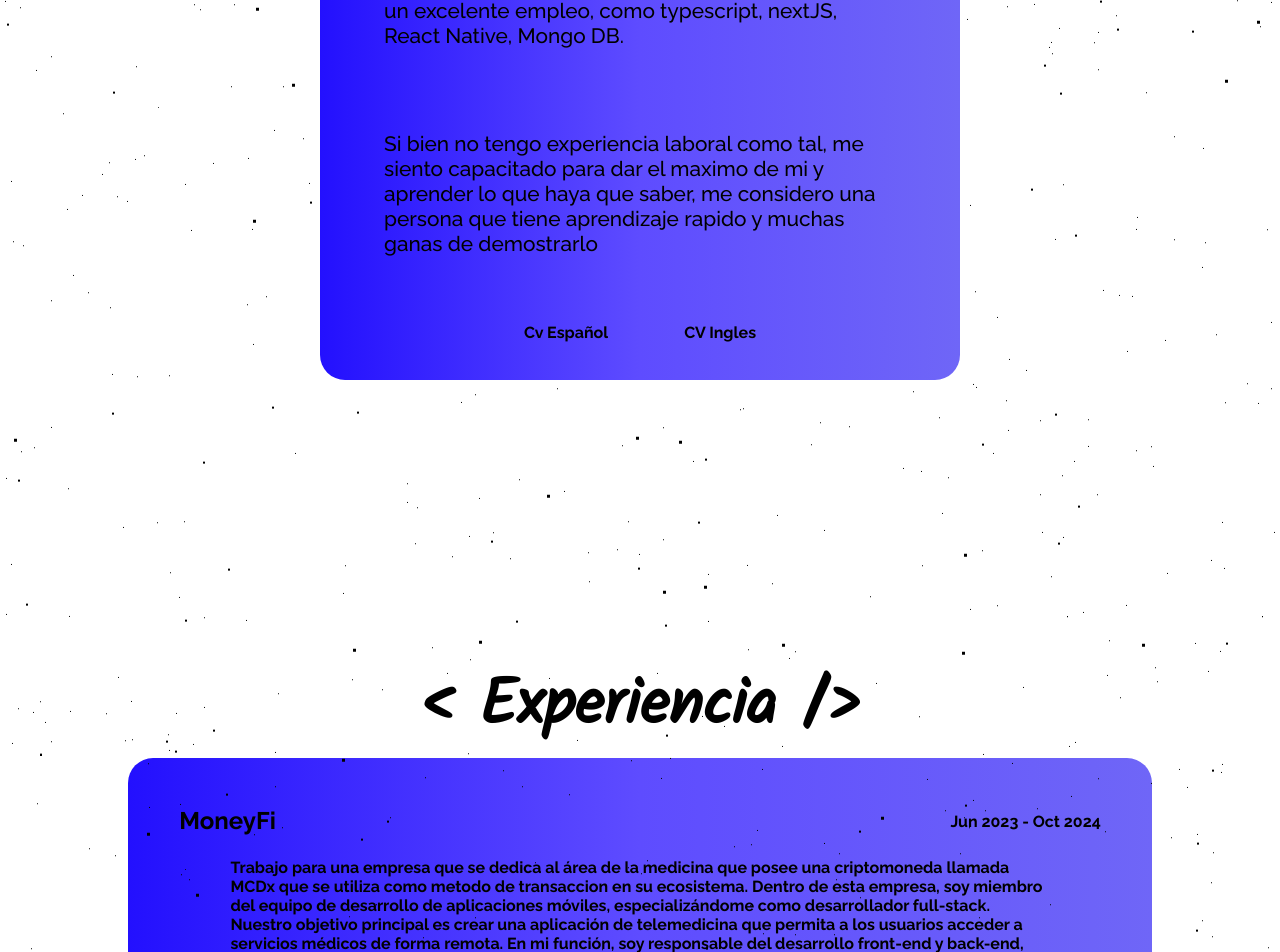
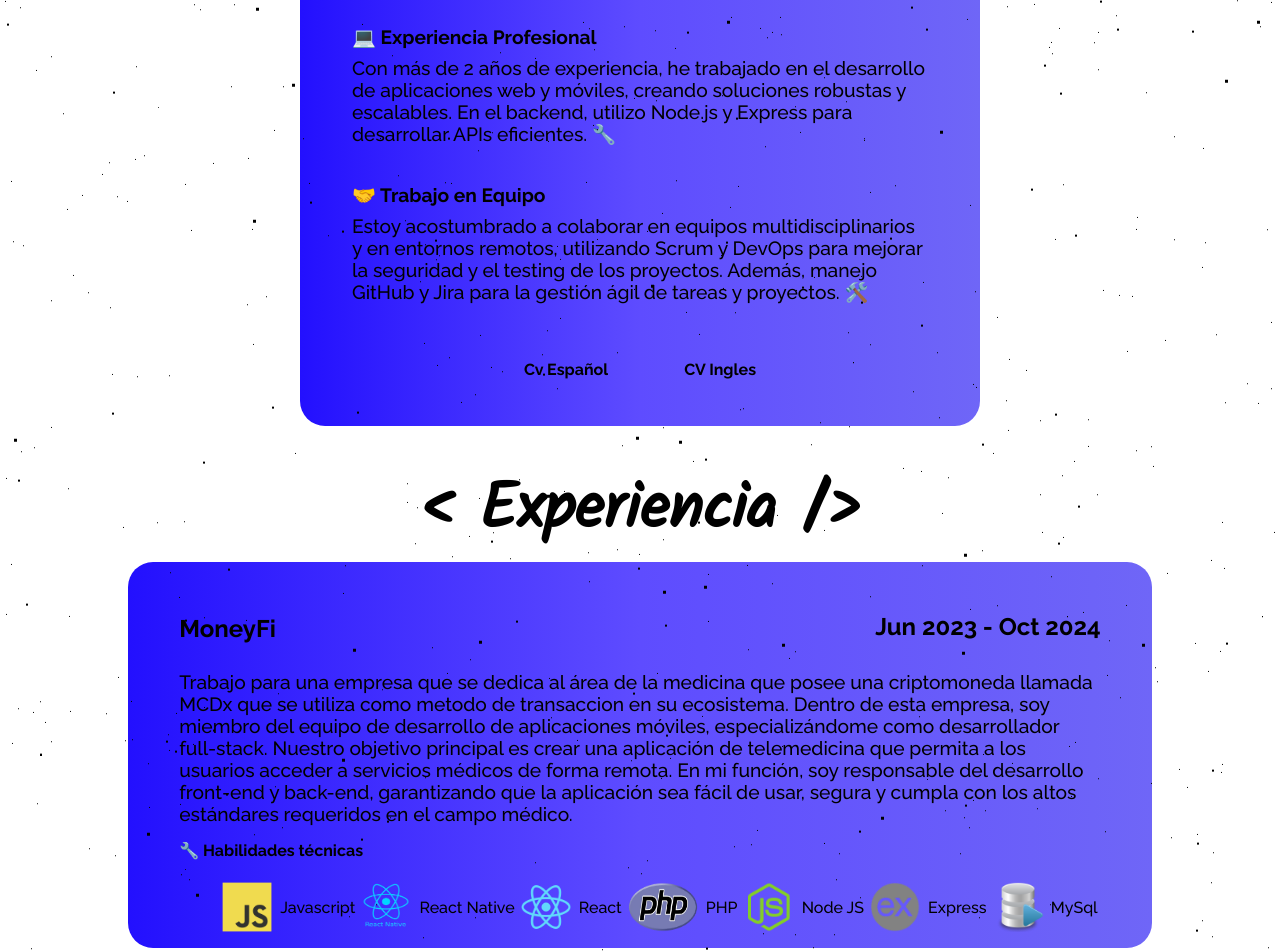
Before and after one commit to Julihumere/portfolio-Julio-Humere, a Next.js app: page / in a window 1280 px wide. Shown: the part 1140-2092 px from the top of the page. Built offline with nearby package versions, Linux system fonts and the light colour scheme.

Commit message:
Refactor styles for SobreMi, MenuDesplegable, and Experiencia components; enhance responsiveness and layout, and update language files with new section titles and descriptions.

```diff
--- a/Components/Experiencia.jsx
+++ b/Components/Experiencia.jsx
@@ -1,5 +1,6 @@
 import React from "react";
 import styles from "../styles/Experiencia.module.css";
+import Image from "next/image";
 
 export default function Experiencia({ props }) {
   return (
@@ -10,11 +11,84 @@ export default function Experiencia({ props }) {
           <h1>{props.nombre}</h1>
           <h2>{props.fecha}</h2>
         </div>
-        <h4 className={styles.item__text}>{props.text}</h4>
+        <p className={styles.item__text}>{props.text}</p>
 
-        <h5 className={styles.item__skills}>
-          Habilidades técnicas: {props.Habilidades}
-        </h5>
+        <div className={styles.item__skills}>
+          <strong>{props.titulohab}</strong>
+          <ul>
+            <li>
+              <Image
+                alt="Javascript"
+                src="/img/FrontEnd/Javascript.png"
+                width={50}
+                height={50}
+                className={styles.img__skills}
+              />
+              <p>Javascript</p>
+            </li>
+            <li>
+              <Image
+                alt="React Native"
+                src="/img/FrontEnd/ReactNative.webp"
+                width={50}
+                height={50}
+                className={styles.img__skills}
+              />
+              <p>React Native</p>
+            </li>
+            <li>
+              <Image
+                alt="React"
+                src="/img/FrontEnd/React.png"
+                width={50}
+                height={50}
+                className={styles.img__skills}
+              />
+              <p>React</p>
+            </li>
+
+            <li>
+              <Image
+                alt="PHP"
+                src="/img/FrontEnd/PHP.webp"
+                width={70}
+                height={50}
+                className={styles.img__skills}
+              />
+              <p>PHP</p>
+            </li>
+            <li>
+              <Image
+                alt="Node JS"
+                src="/img/Backend/nodejs.png"
+                width={50}
+                height={50}
+                className={styles.img__skills}
+              />
+              <p>Node JS</p>
+            </li>
+            <li>
+              <Image
+                alt="Express"
+                src="/img/Backend/express.png"
+                width={50}
+                height={50}
+                className={styles.img__skills}
+              />
+              <p>Express</p>
+            </li>
+            <li>
+              <Image
+                alt="SQL"
+                src="/img/Backend/sql.png"
+                width={50}
+                height={50}
+                className={styles.img__skills}
+              />
+              <p>MySql</p>
+            </li>
+          </ul>
+        </div>
       </div>
     </div>
   );
--- a/Components/SobreMi.jsx
+++ b/Components/SobreMi.jsx
@@ -8,10 +8,16 @@ export default function About({ props }) {
       <title>{props.titulo}</title>
       <div className={styles.SobreMi__text}>
         <div className={styles.Hoja1}>
-          <p>{props.text1}</p>
+          <p>
+            <strong>{props.titulo1}</strong> {props.formacion}
+          </p>
+          <p>
+            <strong>{props.titulo2}</strong> {props.experiencia}
+          </p>
+          <p>
+            <strong>{props.titulo3}</strong> {props.equipo}
+          </p>
         </div>
-        <div className={styles.Hoja2}>
-          <p>{props.text2}</p>
         <div className={styles.SobreMi__buttons__cv}>
           <ul className={styles.SobreMi__Buttons}>
             <li className={styles.SobreMi__li}>
@@ -54,6 +60,5 @@ export default function About({ props }) {
         </div>
       </div>
     </div>
-    </div>
   );
 }
--- a/Lang/en.json
+++ b/Lang/en.json
@@ -13,8 +13,12 @@
   "SobreMi": {
     "titulo": "< About Me />",
     "tituloText": "About Me",
-    "text1": "I was part of Henry's bootcamp, which gave me +600 hours of code, practice and learning. In which I learned Javascript, React, Node.JS, Express, Redux, HTML, CSS. And I continue to learn new technologies that lead me to an excellent job, such as typescript, nextJS, React Native, Mongo DB.",
-    "text2": "Although I do not have work experience as such, I feel empowered to give my best and learn what there is to know, I consider myself a person who learns quickly and is eager to prove it.",
+    "titulo1": "🚀 Education",
+    "titulo2": "💻 Professional Experience",
+    "titulo3": "🤝 Teamwork",
+    "formacion": "I completed the Henry bootcamp, gaining over 600 hours of hands-on practice and learning in web and mobile development. During this time, I mastered technologies such as JavaScript, React, Node.js, Express, Redux, HTML, and CSS. 🌱 I am currently pursuing a Web Development Technician degree at the National University of Entre Ríos 🎓, and I am proficient in tools like TypeScript, Next.js, React Native, and MongoDB.",
+    "experiencia": "With over 2 years of experience, I’ve worked on developing web and mobile applications, creating robust and scalable solutions. On the backend, I leverage Node.js and Express to build efficient APIs. 🔧",
+    "equipo": "I’m accustomed to collaborating in multidisciplinary teams and remote environments, using Scrum and DevOps practices to enhance project security and testing. I also use GitHub and Jira for agile task and project management. 🛠️",
     "CvEspañol": "Cv Spanish",
     "CVIngles": "CV English"
   },
@@ -23,6 +27,7 @@
     "nombre": "MoneyFi",
     "fecha": "Jun 2023 - Oct 2024",
     "text": "I work for a company in the healthcare industry that uses a cryptocurrency called MDCx. Within this company, I am a member of the mobile app development team, specializing as a full-stack developer. Our primary focus is to create a telemedicine application that allows users to access medical services remotely. In my role, I am responsible for both front-end and back-end development, ensuring that the application is user-friendly, secure, and meets the high standards required in the medical field.",
+    "titulohab": "🔧 Technical skills",
     "Habilidades": "Javascript, React-native, PHP, Mysql"
   },
   "Habilidades": {
--- a/Lang/es.json
+++ b/Lang/es.json
@@ -13,8 +13,12 @@
   "SobreMi": {
     "titulo": "< Sobre Mi />",
     "tituloText": "Sobre Mi",
-    "text1": "Fui parte del bootcamp de Henry, el cual me proporciono +600 horas de codeo, practica y aprendizaje. En el cual aprendi Javascript, React, Node.JS, Express, Redux, HTML, CSS. Y continuo aprendiendo nuevas tecnologias que me den paso a un excelente empleo, como typescript, nextJS, React Native, Mongo DB.",
-    "text2": "Si bien no tengo experiencia laboral como tal, me siento capacitado para dar el maximo de mi y aprender lo que haya que saber, me considero una persona que tiene aprendizaje rapido y muchas ganas de demostrarlo",
+    "titulo1": "🚀 Formación",
+    "titulo2": "💻 Experiencia Profesional",
+    "titulo3": "🤝 Trabajo en Equipo",
+    "formacion": "Fui parte del bootcamp de Henry, donde adquirí más de 600 horas de práctica y aprendizaje en desarrollo web y móvil. Durante este tiempo, dominé tecnologías como JavaScript, React, Node.js, Express, Redux, HTML y CSS. 🌱 Actualmente, estoy cursando la Tecnicatura en Desarrollo Web en la Universidad Nacional de Entre Ríos 🎓, y ya manejo herramientas como TypeScript, Next.js, React Native y MongoDB",
+    "experiencia": "Con más de 2 años de experiencia, he trabajado en el desarrollo de aplicaciones web y móviles, creando soluciones robustas y escalables. En el backend, utilizo Node.js y Express para desarrollar APIs eficientes. 🔧",
+    "equipo": "Estoy acostumbrado a colaborar en equipos multidisciplinarios y en entornos remotos, utilizando Scrum y DevOps para mejorar la seguridad y el testing de los proyectos. Además, manejo GitHub y Jira para la gestión ágil de tareas y proyectos. 🛠️",
     "CvEspañol": "Cv Español",
     "CVIngles": "CV Ingles"
   },
@@ -23,6 +27,7 @@
     "nombre": "MoneyFi",
     "fecha": "Jun 2023 - Oct 2024",
     "text": "Trabajo para una empresa que se dedica al área de la medicina que posee una criptomoneda llamada MCDx que se utiliza como metodo de transaccion en su ecosistema. Dentro de esta empresa, soy miembro del equipo de desarrollo de aplicaciones móviles, especializándome como desarrollador full-stack. Nuestro objetivo principal es crear una aplicación de telemedicina que permita a los usuarios acceder a servicios médicos de forma remota. En mi función, soy responsable del desarrollo front-end y back-end, garantizando que la aplicación sea fácil de usar, segura y cumpla con los altos estándares requeridos en el campo médico.",
+    "titulohab": "🔧 Habilidades técnicas",
     "Habilidades": "Javascript, React-native, PHP, Mysql"
   },
   "Habilidades": {
--- a/styles/Experiencia.module.css
+++ b/styles/Experiencia.module.css
@@ -1,6 +1,6 @@
 .Experiencia__container {
   width: 100%;
-  height: 100vh;
+  height: 100%;
   display: flex;
   flex-direction: column;
   justify-content: center;
@@ -29,7 +29,7 @@
 
 .title__item {
   width: 90%;
-  height: 10vh;
+  height: auto;
   align-items: center;
   justify-content: space-between;
   display: flex;
@@ -41,25 +41,65 @@
   margin-top: 40px;
 }
 .title__item > h2 {
-  font-size: 1rem;
+  font-size: 1.5rem;
   margin-top: 40px;
 }
 
 .item__text {
-  width: 80%;
+  width: 90%;
+  height: auto;
   margin: 0;
-  font-size: 1rem;
+  font-size: 1.2rem;
 }
 
 .item__skills {
-  width: 80%;
-  font-size: 1rem;
+  display: flex;
+  flex-direction: column;
+  width: 90%;
+  height: auto;
+}
+
+.item__skills > strong {
+  margin-bottom: 0.4em;
+  margin-top: 1em;
+}
+
+.item__skills > ul {
+  display: flex;
+  align-items: center;
+  justify-content: space-around;
+  flex-wrap: wrap;
+  width: auto;
+}
+
+.item__skills > ul > li {
+  display: flex;
+  align-items: center;
+  justify-content: center;
+}
+.item__skills > ul > li > p {
+  margin: 0;
+  padding: 0;
+  margin-left: 0.5em;
+}
+
+.img__skills {
+  width: 599px;
 }
 
 @media screen and (max-width: 840px) {
   .Experiencia__container title {
     margin-top: 2rem;
     font-size: 3rem;
+  }
+  .title__item {
+    flex-direction: column;
+  }
+  .title__item > h1 {
+    font-size: 2rem;
+  }
+  .img__skills {
+    width: 599px;
   }
 }
 
--- a/styles/MenuDesplegable.module.css
+++ b/styles/MenuDesplegable.module.css
@@ -97,7 +97,7 @@
     display: flex;
     flex-direction: column;
     width: 100vw;
-    height: 60vh;
+    height: 35vh;
     background-color: var(--background);
     font-weight: 300;
     z-index: 1;
@@ -107,12 +107,12 @@
   }
 
   .nav__menu__Links {
-    height: 50vh;
+    height: 20vh;
     display: flex;
     flex-direction: column;
     align-items: center;
     justify-content: space-evenly;
-    margin-top: 7rem;
+    margin-top: 9rem;
   }
 
   .nav__menu__Links h1 {
@@ -132,8 +132,8 @@
     border-radius: 20px;
     font-weight: bold;
     text-transform: uppercase;
-    width: 100%;
-    height: 100%;
+    width: 60%;
+    height: 40px;
   }
 
   .nav__Link__item {
@@ -148,9 +148,9 @@
   }
 
   .nav__Link__item:hover {
-    background-color: midnightblue;
-    height: 10vh;
-    width: 90%;
+    background-color: darkblue;
+    height: 60px;
+    width: 40%;
   }
 
   .nav__collapse__input:checked ~ .nav__menu {
--- a/styles/SobreMi.module.css
+++ b/styles/SobreMi.module.css
@@ -19,15 +19,15 @@
 
 .SobreMi__text {
   width: 50%;
-  height: 70vh;
+  height: auto;
   display: flex;
   flex-direction: column;
   justify-content: center;
   align-items: center;
   border-radius: 25px;
   background: var(--bgHabilidades);
-  margin-bottom: 5rem;
-  z-index: 2;
+  margin-bottom: 10rem;
+  padding: 20px;
 }
 
 .Hoja1 {
@@ -37,6 +37,11 @@
   flex-direction: column;
   align-items: center;
   justify-content: space-evenly;
+}
+
+.Hoja1 > p > strong {
+  width: 100%;
+  margin-bottom: 0.4em;
 }
 
 .Hoja2 {
@@ -49,12 +54,12 @@
 }
 
 .SobreMi__text p {
-  width: 80%;
+  width: 90%;
   display: flex;
   flex-direction: column;
   justify-content: center;
   align-items: center;
-  font-size: 1.3rem;
+  font-size: 1.2rem;
   color: var(--foreground);
 }
 
```
Also changed, not shown: public/img/FrontEnd/PHP.webp (added), public/img/FrontEnd/ReactNative.webp (added). Lines whose indentation alone changed are shown as unchanged.
